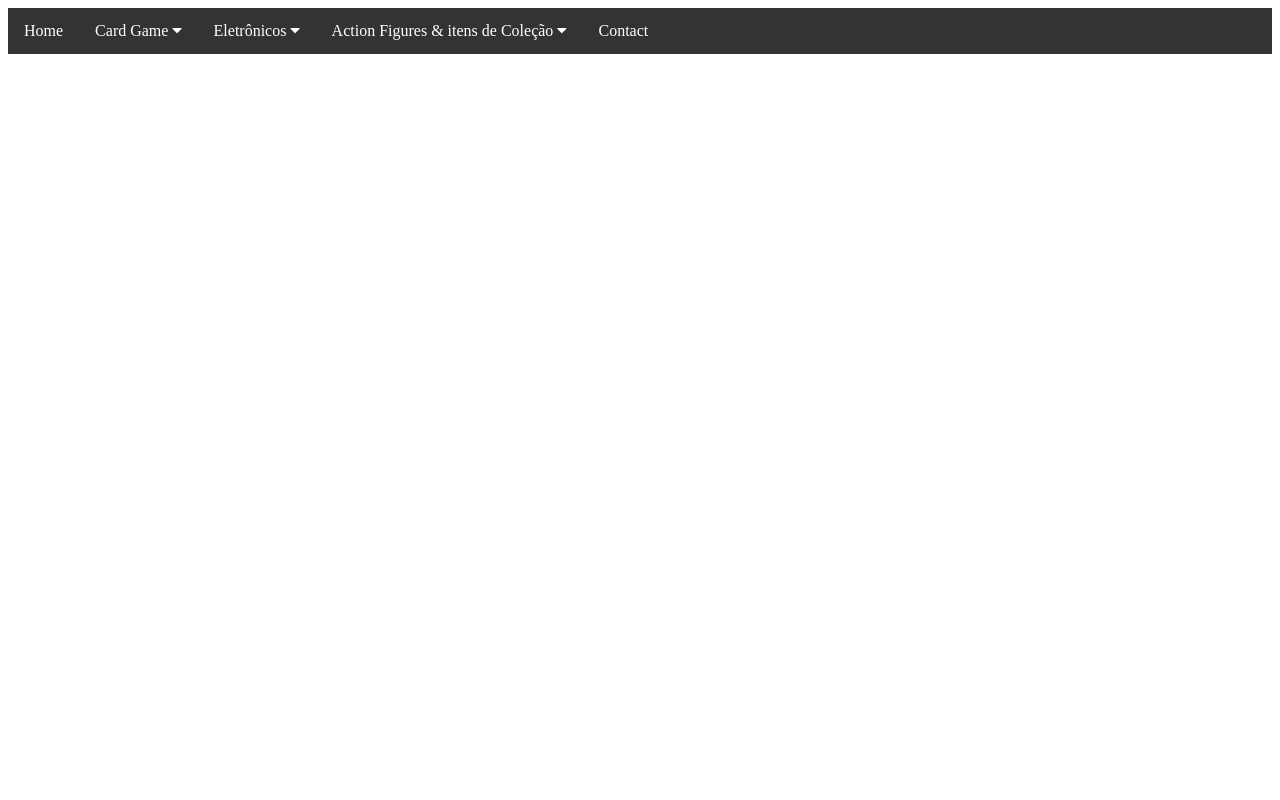
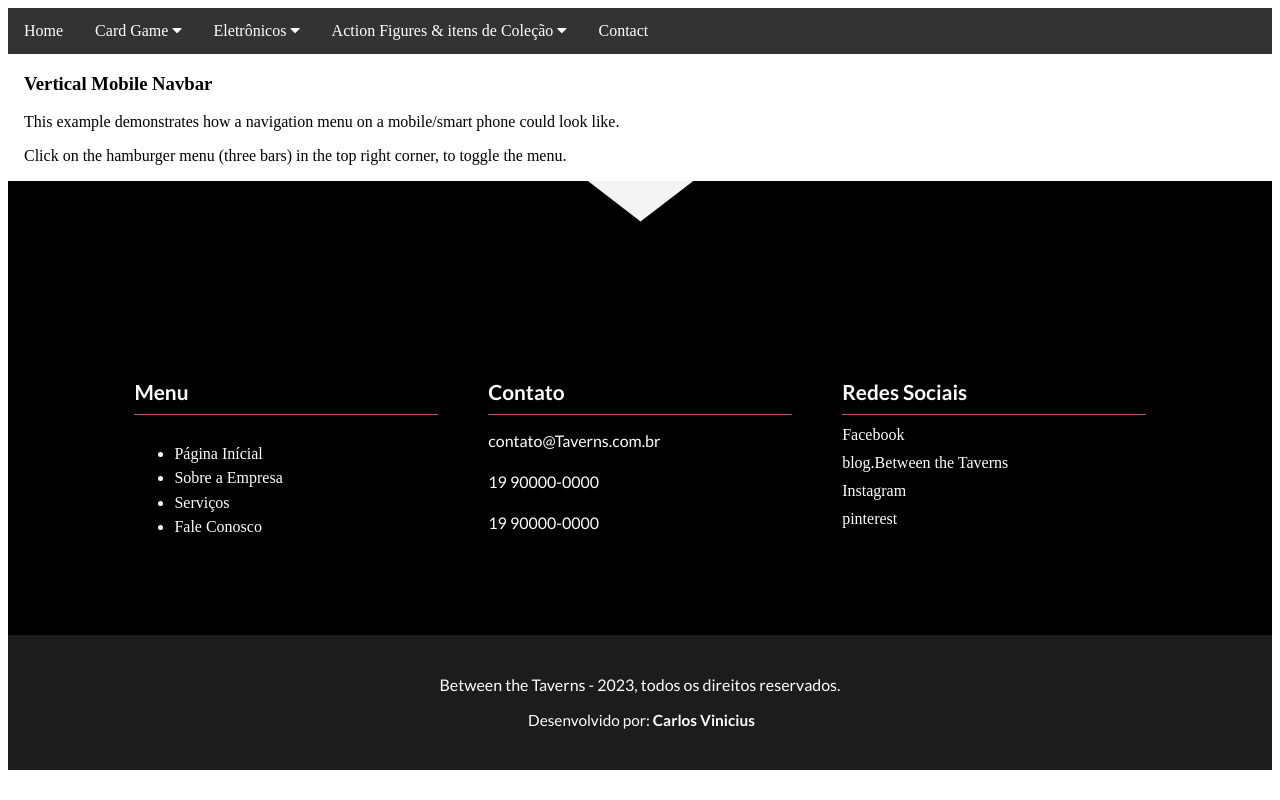
Before and after one commit to cviniciusfvv/between_the_taverns, a plain HTML site: page index.html in a window 1280 px wide. Drawn offline with Linux system fonts and the light colour scheme.

Commit message:
ponto de ignição1.0

```diff
--- a/css/index.css
+++ b/css/index.css
@@ -64,3 +64,93 @@
   .subnav:hover .subnav-content {
     display: block;
   }
+
+  /* The navigation menu */
+
+  /* INICIO FOOTER */
+
+.footer-arrow {
+
+  float:left ;
+  width: 100%;
+  overflow: hidden;
+  line-height: 0;
+}
+.footer-arrow svg {
+  display: block;
+  width: calc(100% + 1.3px);
+  height: 30px;
+  background-color: #000000;
+}
+.footer-arrow .shape-fill {
+  fill: #f4f4f4;;
+}
+.main_footer          { background-color:#000000; color:#fff; font-size:1em; }
+.main_footer .content { float:left; width:80%; margin:0 10%; padding: 5em 0; }
+.container { float:left; width:100%; }
+.colfooter {
+
+width:100%;
+height:auto;
+float:left;
+margin-bottom:2em;
+}
+.colfooter ul        { width:100%; float:left; }
+.colfooter ul li     { padding:0.2em 0em; }
+.colfooter ul li a   { text-decoration:none; color:#ffffff; font-size:1em; transition:0.2s; }
+.colfooter ul li a i { font-size:0.5em; }
+.colfooter ul li a:hover { color:#fffb00; }
+.colfooter .titleFooter   {
+font-family: 'Lato', sans-serif;
+font-size:1.3em;
+color:#ffffff;
+padding-bottom: 0.5em;
+margin-bottom:0.5em;
+border-bottom: 1px #ca4780 solid;
+}
+.colfooter p  {
+font-family: 'Lato', sans-serif;
+color:#ffffff;
+font-size:1em;
+height:25px;
+}
+.colfooter .redesocial {
+
+  color: #ffffff;
+  float: left;
+  text-decoration: none;
+  display: block;
+  width: 100%;
+  margin-bottom: 10px;
+  transition:0.2s;
+}
+.colfooter .redesocial:hover {
+
+  color: #fffb00;
+  transition:0.2s;
+}
+.main_footer_copy   { background-color:#1c1c1c; width:100%; float:left; font-family: 'Lato', sans-serif; text-align:center; padding:1.5em 0em; }
+.main_footer_copy p { font-size:1em; color:#ffffff; height:20px; }
+.main_footer_copy .m-b-footer   { margin-bottom:0.5em; }
+.main_footer_copy .by   { font-size:0.96em; }
+.main_footer_copy .by a       { color:#fff; text-decoration:none; font-weight:600; transition:0.2s; }
+.main_footer_copy .by a:hover { text-decoration:underline; color:#fffb00 }
+.main_footer_copy .by i { font-size:0.96em; margin-right:3px; color:#e82626; }
+/*Responsivo*/
+/*768PX BREAKPOINT*/
+@media (min-width:48em){
+
+.colfooter  { width:30%; margin-right:5%; margin-bottom:0; }
+.colfooter:nth-of-type(3n+0){ margin-right:0; border-right:0;}
+.footer-arrow svg { height:50px; }
+}
+/*960PX BREAKPOINT*/
+@media (min-width:60em){
+.footer-arrow svg { height:70px; }
+}
+/*1280PX BREAKPOINT*/
+@media (min-width:80em){
+.footer-arrow svg { height:90px; }
+}
+
+  /* Dim FOOTER */
--- a/index.html
+++ b/index.html
@@ -18,7 +18,7 @@
 <div class="navbar">
   <a href="index.html">Home</a>
   <div class="subnav">
-    <button class="subnavbtn">Card Game <i class="fa fa-caret-down"></i></button>
+    <button class="subnavbtn"> Card Game <i class="fa fa-caret-down"></i></button>
     <div class="subnav-content">
       <a href="Magic.html">Magic</a>
       <a href="Yu-Gi-Oh.html">Yu-Gi-Oh</a>
@@ -46,5 +46,81 @@
   </div>
   <a href="Contato.html">Contact</a>
 </div>
+<div style="padding-left:16px">
+  <h3>Vertical Mobile Navbar</h3>
+  <p>This example demonstrates how a navigation menu on a mobile/smart phone could look like.</p>
+  <p>Click on the hamburger menu (three bars) in the top right corner, to toggle the menu.</p>
+</div>
+
+<!--Inicio do Footer-->
+
+<div class="footer-arrow">
+<svg data-name="Layer 1" xmlns="http://www.w3.org/2000/svg" viewBox="0 0 1200 120" preserveAspectRatio="none">
+  <path d="M649.97 0L550.03 0 599.91 54.12 649.97 0z" class="shape-fill"></path>
+</svg>
+</div>
+
+<footer class="main_footer container">
+
+<div class="content">
+
+  <div class="colfooter">
+
+      <h4 class="titleFooter"> Menu</h4>
+
+      <ul>
+
+        <li><a href="Index.html" title="Página Inícial">Página Inícial</a></li>
+        <li><a href="Sobre.html" title="Sobre ">Sobre a Empresa</a></li>
+        <li><a href="Serviços.html" title="Serviços">Serviços</a></li>
+        <li><a href="Contato.html" title="Fale Conosco">Fale Conosco</a></li>
+
+      </ul>
+
+  </div><!--Coluna Footer 1-->
+
+  <div class="colfooter">
+
+     <h4 class="titleFooter">Contato</h4>
+     <p><i class="icon icon-mail"></i> contato@Taverns.com.br</p>
+     <p><i class="icon icon-phone"></i> 19 90000-0000</p>
+     <p><i class="icon icon-whatsapp"></i> 19 90000-0000</p>
+
+  </div><!--Coluna Footer 2-->
+
+  <div class="colfooter">
+
+      <h4 class="titleFooter"> Redes Sociais</h4>
+
+      <a href="#" class="redesocial"><span> <i class="icon icon-facebook"></i>Facebook</span></a>
+      <a href="#" class="redesocial"><span> <i class="icon icon-instagram"></i>blog.Between the Taverns</span></a>
+      <a href="#" class="redesocial"><span> <i class="icon icon-twitter"></i>Instagram</span></a>
+      <a href="#" class="redesocial"><span> <i class="icon icon-pinterest"></i>pinterest</span></a>
+
+  </form>
+
+  </div><!--Coluna Footer 3-->
+
+  <div class="clear"></div>
+
+</div><!--Contant-->
+
+<div class="main_footer_copy">
+
+  <p class="m-b-footer"> Between the Taverns - 2023, todos os direitos reservados.</p>
+  <p class="by"><i class="icon icon-heart-3"></i> Desenvolvido por: <a href="dev.html" title="Loop Nerd">Carlos Vinicius</a></p>
+</div>
+</footer>
+<!--Fecha Footer-->
 </body>
+<script>
+  function myFunction() {
+var x = document.getElementById("myLinks");
+if (x.style.display === "block") {
+x.style.display = "none";
+} else {
+x.style.display = "block";
+}
+}
+ </script>
 </html>
```
